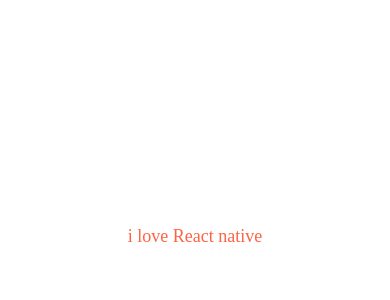
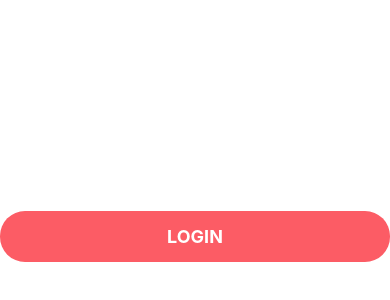
Before and after one commit to Ghauoor/end_the_urge, a React Native app: screen / in a window 390 px wide. Shown: the part 186-486 px from the top of the page. Built offline with nearby package versions, Linux system fonts and the light colour scheme.

Commit message:
Button Component

```diff
--- a/App.js
+++ b/App.js
@@ -1,6 +1,7 @@
 import React from 'react';
 import {View, StyleSheet} from 'react-native';
 import AppText from './src/components/AppText';
+import AppButton from './src/components/AppButton';
 
 // import Icon from 'react-native-vector-icons/MaterialCommunityIcons';
 
@@ -13,7 +14,7 @@
         alignItems: 'center',
         justifyContent: 'center',
       }}>
-      <AppText>i love React native</AppText>
+      <AppButton title="Login" onPress={() => console.log('Tapped')} />
     </View>
   );
 };
--- /dev/null
+++ b/src/components/AppButton.js
@@ -0,0 +1,30 @@
+import React from 'react';
+import {View, StyleSheet, Text, TouchableOpacity} from 'react-native';
+import colors from '../config/colors';
+
+const AppButton = ({title, onPress}) => {
+  return (
+    <TouchableOpacity style={styles.button} onPress={onPress}>
+      <Text style={styles.text}>{title}</Text>
+    </TouchableOpacity>
+  );
+};
+
+const styles = StyleSheet.create({
+  button: {
+    backgroundColor: colors.primaryColor,
+    borderRadius: 25,
+    justifyContent: 'center',
+    alignItems: 'center',
+    padding: 15,
+    width: '100%',
+  },
+  text: {
+    color: colors.white,
+    fontSize: 18,
+    textTransform: 'uppercase',
+    fontWeight: 'bold',
+  },
+});
+
+export default AppButton;
--- a/src/config/colors.js
+++ b/src/config/colors.js
@@ -2,4 +2,5 @@
   primaryColor: '#fc5c65',
   secondaryColor: '#4ecdc4',
   black: '#000',
+  white: '#fff',
 };
```
